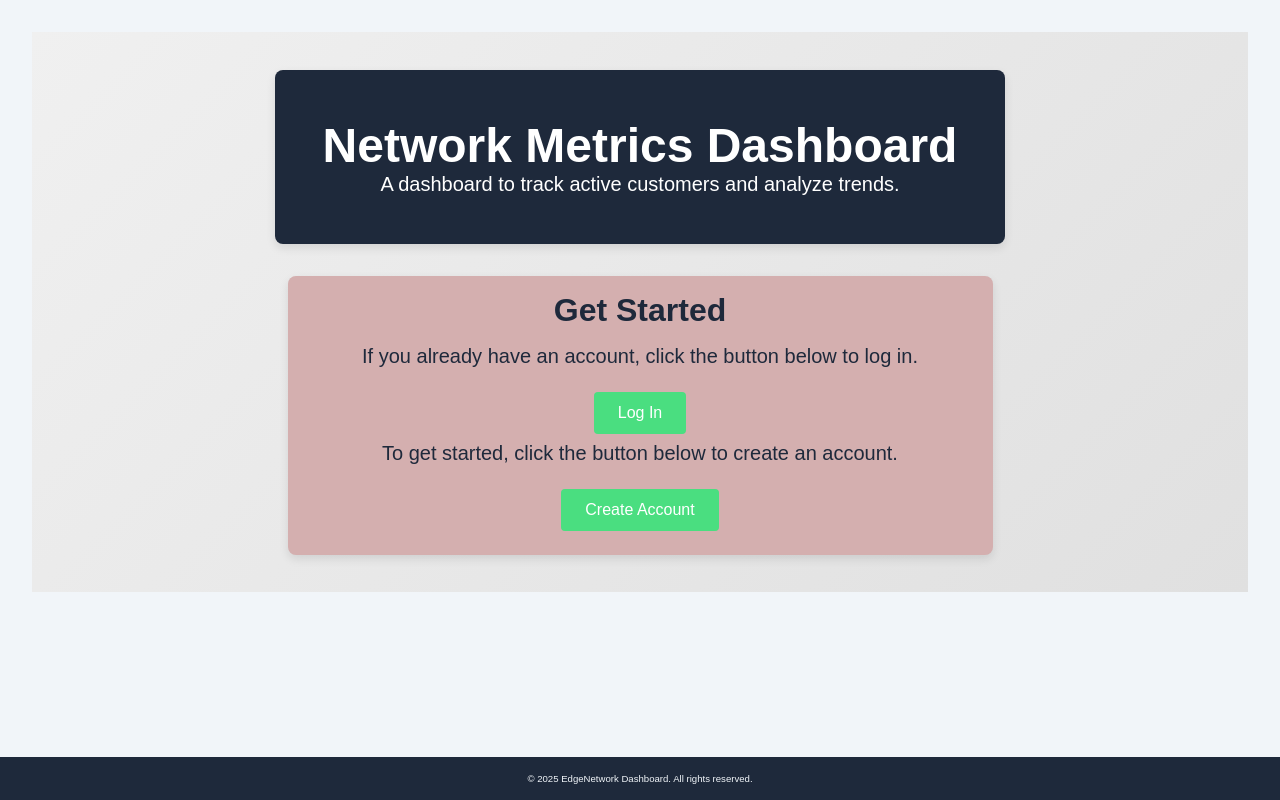
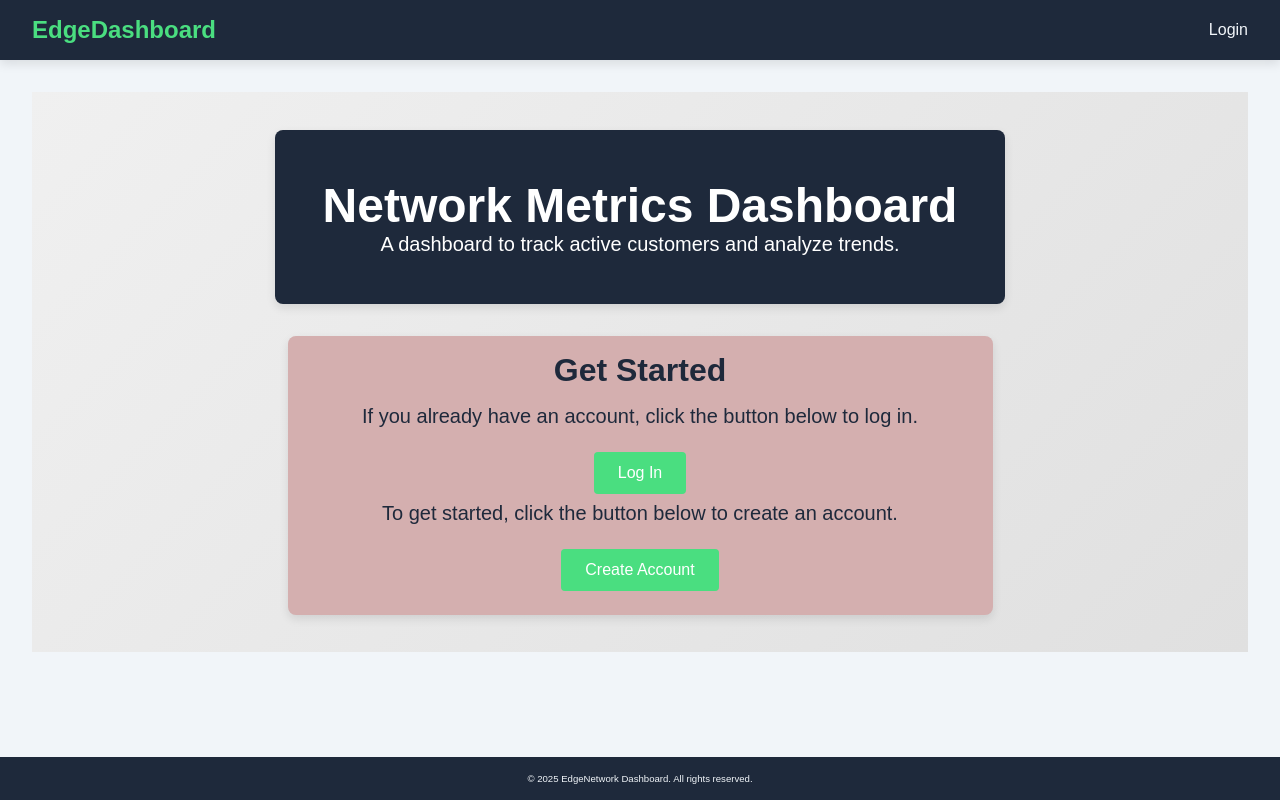
Before and after one commit to yemregumus/vue-dashboard-frontend, a Vue app: page / in a window 1280 px wide. Built offline with nearby package versions, Linux system fonts and the light colour scheme.

Commit message:
feat: navbar created

```diff
--- a/src/App.vue
+++ b/src/App.vue
@@ -1,5 +1,7 @@
 <template>
   <div class="app">
+    <!-- Navbar -->
+    <Navbar :isAuthenticated="isAuthenticated" @logout="logout" />
     <!-- Content -->
     <div class="content">
       <router-view />
@@ -11,6 +13,7 @@
 <script setup>
 import { ref } from "vue";
 import Footer from "./components/Footer.vue";
+import Navbar from "./components/Navbar.vue";
 </script>
 
 <style lang="scss">
@@ -58,6 +61,6 @@ button {
   flex-grow: 1;
   padding: 2rem;
   background: var(--light);
-  overflow: auto; /* Enable scrolling */
+  overflow: auto;
 }
 </style>
--- /dev/null
+++ b/src/components/Navbar.vue
@@ -0,0 +1,71 @@
+<template>
+  <nav class="navbar">
+    <div class="navbar-brand">
+      <router-link to="/home">EdgeDashboard</router-link>
+    </div>
+    <div class="navbar-menu">
+      <router-link v-if="!isAuthenticated" to="/login" class="navbar-item">Login</router-link>
+      <button v-else @click="logout" class="navbar-item">Logout</button>
+    </div>
+  </nav>
+</template>
+
+<script setup>
+import { defineProps, defineEmits } from "vue";
+import router from "../router";
+
+const props = defineProps({
+  isAuthenticated: Boolean,
+});
+
+const emit = defineEmits(["logout"]);
+
+const logout = () => {
+  emit("logout");
+  router.push("/");
+};
+</script>
+
+<style scoped>
+.navbar {
+  display: flex;
+  justify-content: space-between;
+  align-items: center;
+  padding: 1rem 2rem;
+  background-color: var(--dark);
+  color: var(--light);
+  position: sticky;
+  top: 0;
+  width: 100%;
+  z-index: 1000;
+  box-shadow: 0 4px 10px rgba(0, 0, 0, 0.1);
+}
+
+.navbar-brand a {
+  font-size: 1.5rem;
+  font-weight: bold;
+  text-decoration: none;
+  color: var(--primary);
+  transition: color 0.3s ease-in-out, text-shadow 0.3s ease-in-out;
+}
+
+.navbar-brand a:hover {
+  text-shadow: 0 0 10px var(--primary);
+}
+
+.navbar-menu {
+  display: flex;
+  gap: 1.5rem;
+}
+
+.navbar-item {
+  color: var(--light);
+  text-decoration: none;
+  font-size: 1rem;
+  transition: color 0.3s ease-in-out;
+}
+
+.navbar-item:hover {
+  color: var(--primary);
+}
+</style>
```
